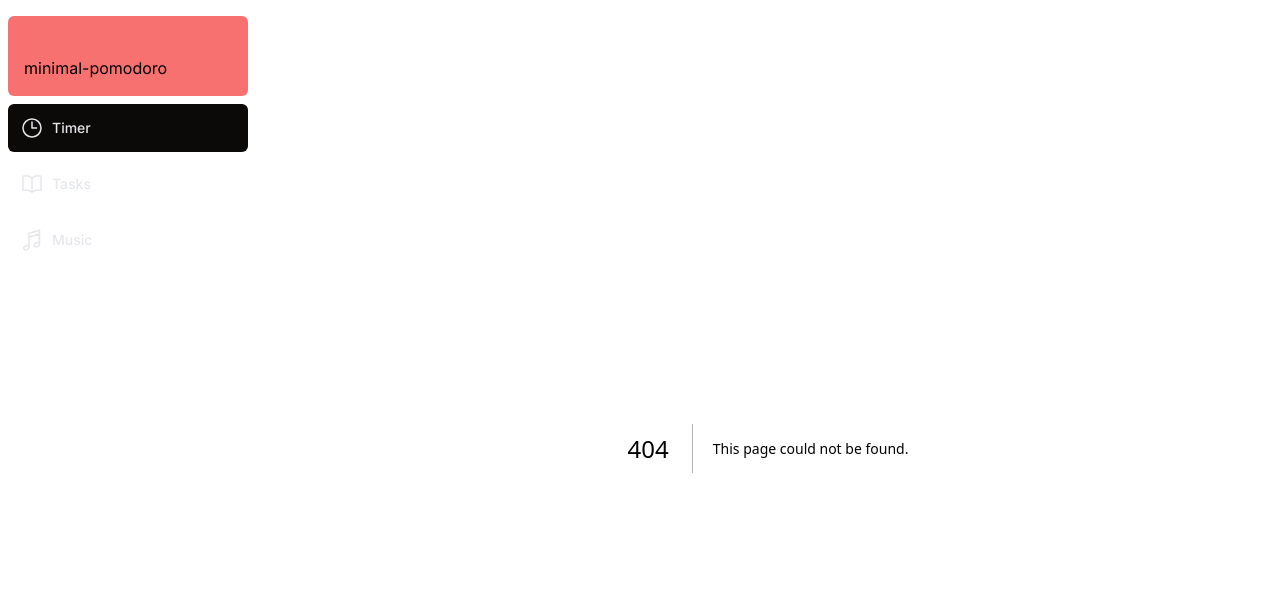
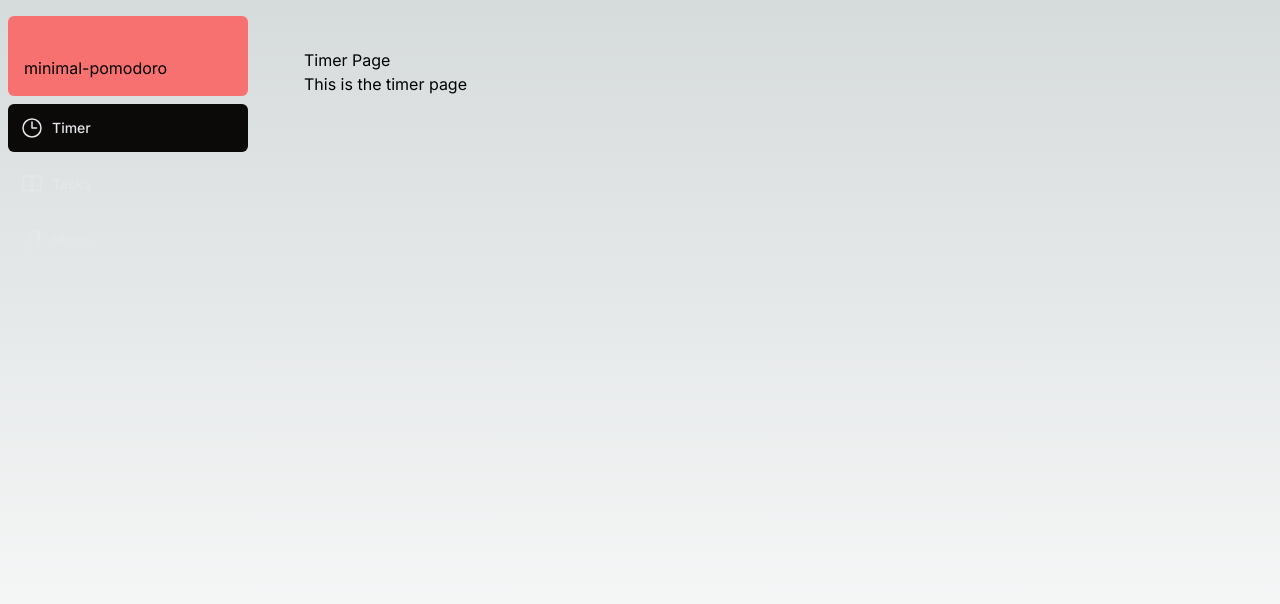
Before and after one commit to carlosazeta/minimal-pomodoro, a Next.js app: page /timer in a window 1280 px wide. Before the commit this address had no page. Shown: the top 604 px of the page. Built offline with nearby package versions, Linux system fonts and the light colour scheme.

Commit message:
Create timer page

```diff
--- a/src/app/components/nav-links.tsx
+++ b/src/app/components/nav-links.tsx
@@ -8,8 +8,6 @@ import {
 import Link from 'next/link'
 import { usePathname } from 'next/navigation'
 
-// Map of links to display in the side navigation.
-// Depending on the size of the application, this would be stored in a database.
 const links = [
 	{ name: 'Timer', href: '/timer', icon: ClockIcon },
 	{
--- /dev/null
+++ b/src/app/timer/page.tsx
@@ -0,0 +1,8 @@
+export default function TimerPage() {
+	return (
+		<section>
+			<h1>Timer Page</h1>
+			<p>This is the timer page</p>
+		</section>
+	)
+}
```
